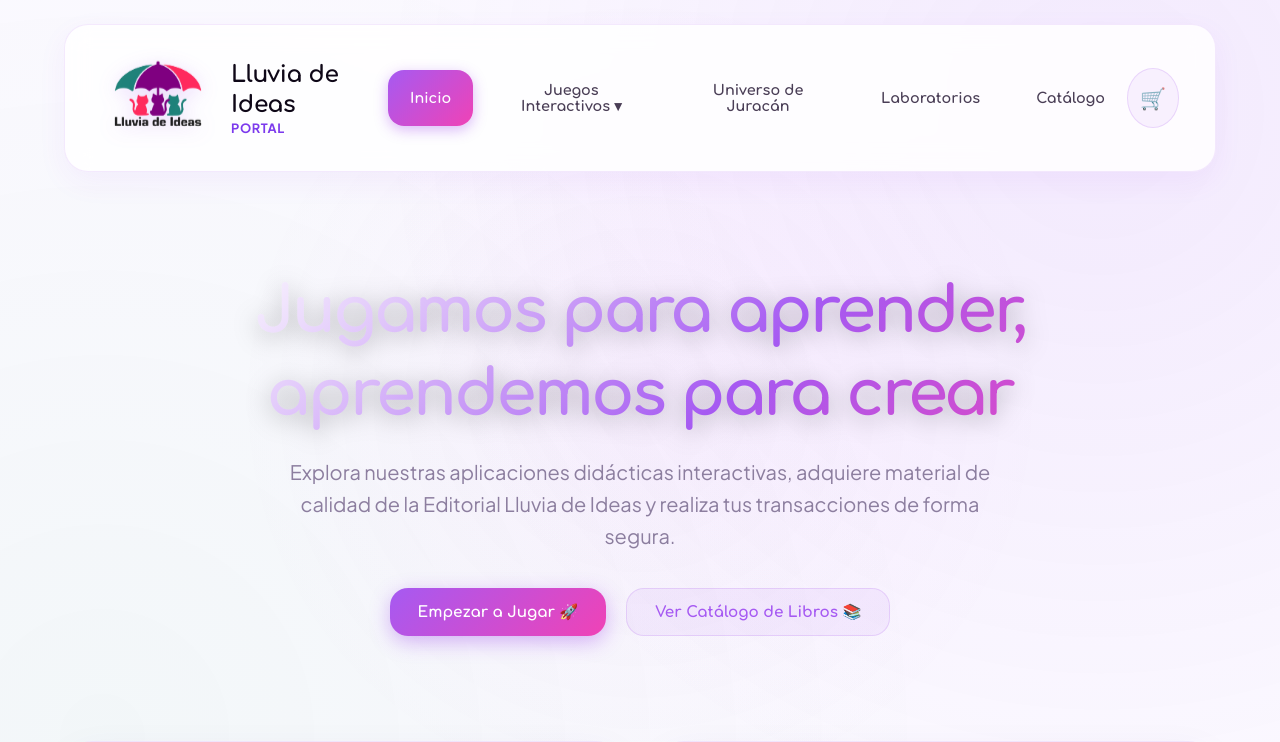
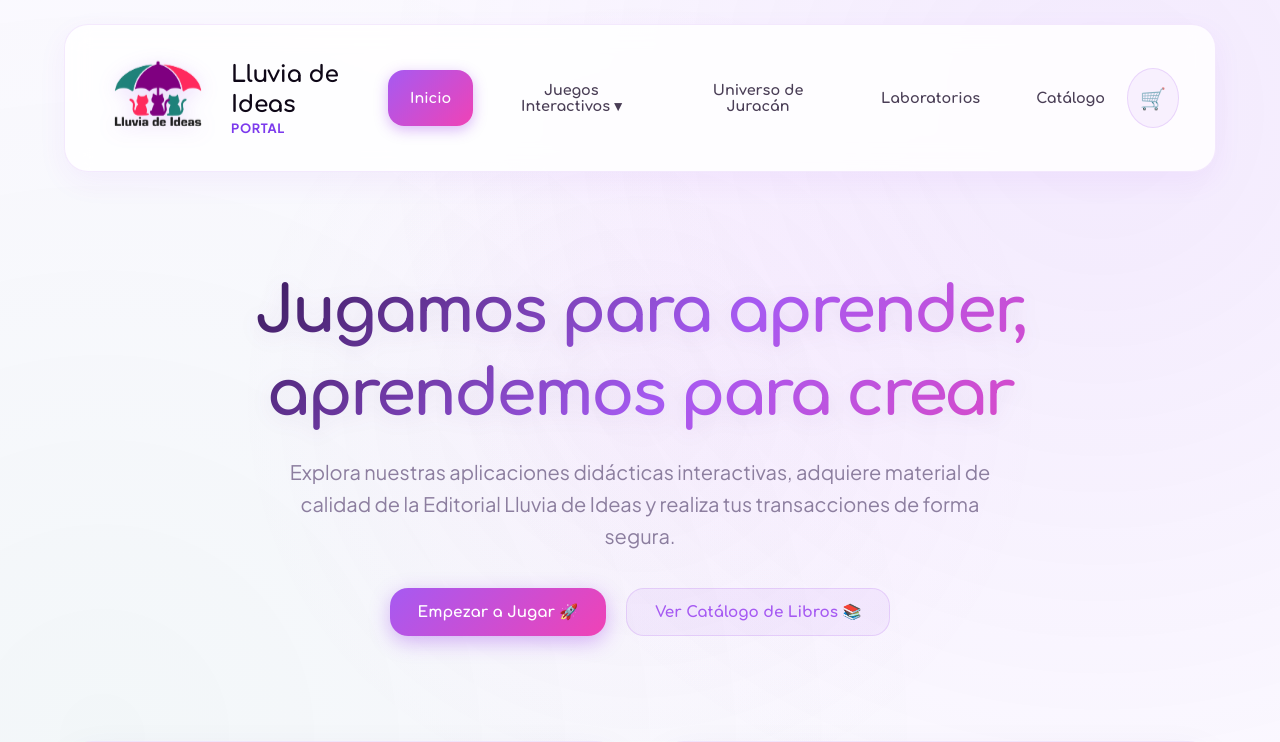
Before and after one commit to pachevar/lluvia-de-ideas, a React (Vite) app: page / in a window 1280 px wide. Shown: the top 742 px of the page. Built offline with nearby package versions, Linux system fonts and the light colour scheme.

Commit message:
Corregir gradiente de texto para fondo claro aumentando legibilidad y contraste

```diff
--- a/src/App.css
+++ b/src/App.css
@@ -128,11 +128,11 @@
   font-size: 4rem;
   font-weight: 800;
   letter-spacing: -0.04em;
-  background: linear-gradient(135deg, #ffffff 10%, var(--primary) 60%, var(--tertiary) 100%);
+  background: linear-gradient(135deg, var(--text-title) 0%, var(--primary) 55%, var(--tertiary) 100%);
   -webkit-background-clip: text;
   -webkit-text-fill-color: transparent;
   margin-bottom: 20px;
-  filter: drop-shadow(0 4px 12px rgba(0,0,0,0.3));
+  filter: drop-shadow(0 4px 10px rgba(74, 21, 128, 0.08));
 }
 .subtitle {
   font-size: 1.25rem;
```
